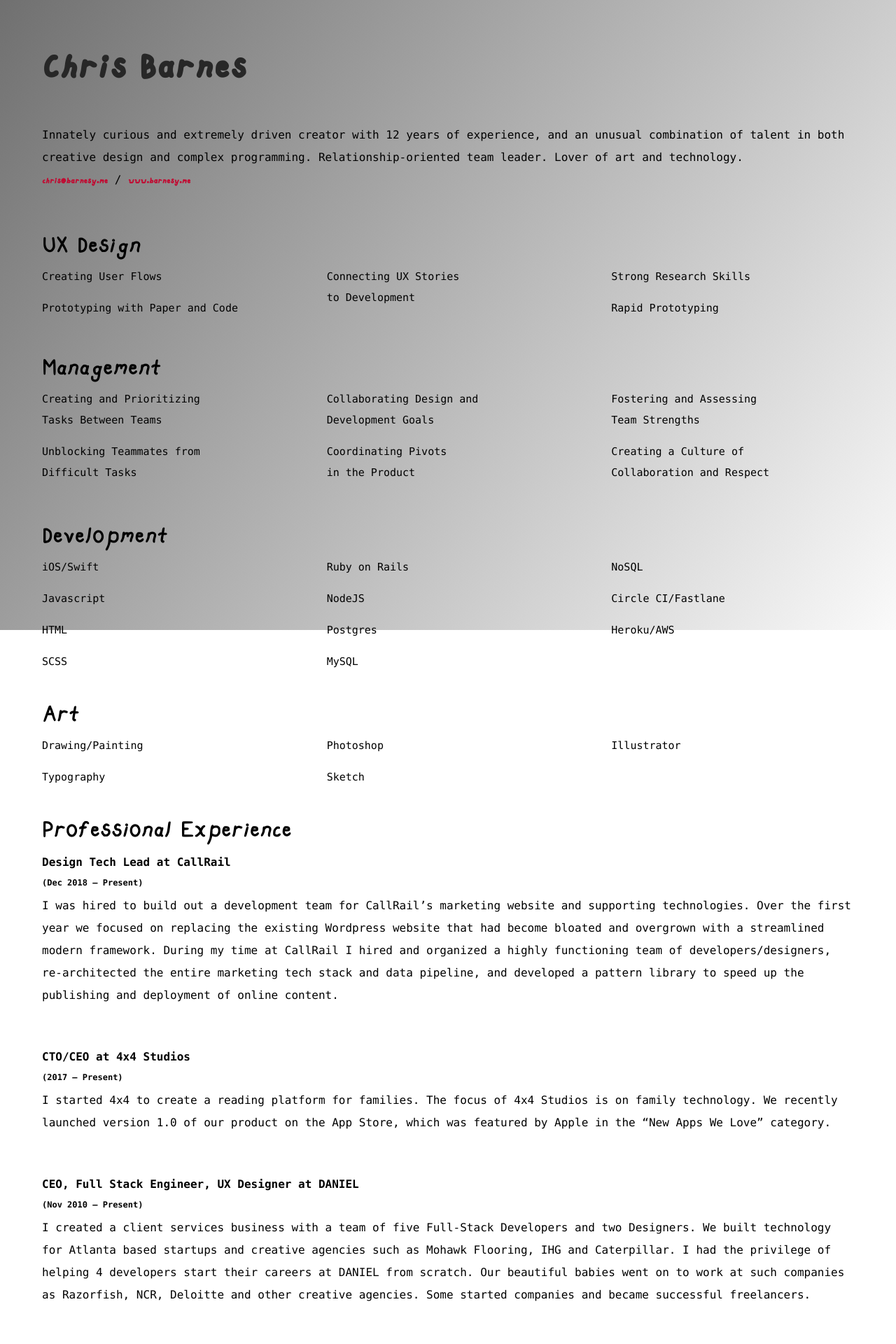
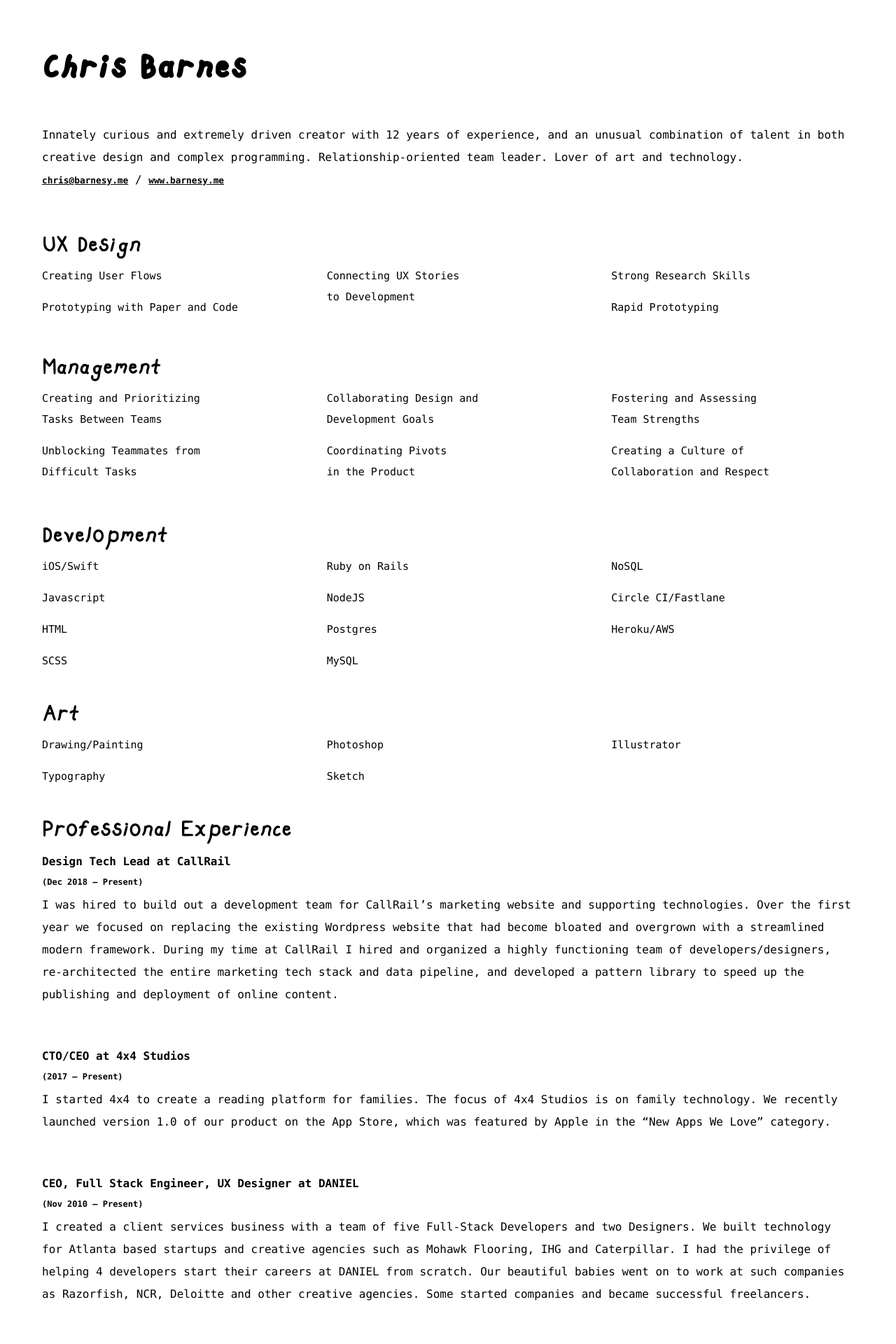
Before and after one commit to barnesy/portfolio, a Jekyll site: the page built from résumé.md, in a window 1280 px wide. Shown: the top 1920 px of the page at 70% size. Built offline with Jekyll 4.4.1, drawn with Linux system fonts in a browser that asks for light colours.

Commit message:
Updates resume

```diff
--- a/_layouts/page.html
+++ b/_layouts/page.html
@@ -19,7 +19,7 @@
 
     <canvas id="canvas"></canvas>
 
-    <script type="text/javascript" src="/assets/javascript/background-silver.js"></script>
+    <!-- <script type="text/javascript" src="/assets/javascript/background-silver.js"></script> -->
 
     {% include analytics.html %}
   </body>
--- a/assets/css/main.scss
+++ b/assets/css/main.scss
@@ -48,8 +48,8 @@ body {
   &.page{
 
     h1{
-      color: white;
-      -webkit-animation:colorchange 90s infinite alternate;
+      color: black;
+      // -webkit-animation:colorchange 90s infinite alternate;
     }
 
     @-webkit-keyframes colorchange {
@@ -108,6 +108,9 @@ body {
 
       a{
         font-size: 0.8em;
+        font-family: Menlo, monospace;
+        color: black;
+        text-decoration: underline;
       }
     }
 
```
Also changed, not shown: 1 other file.
